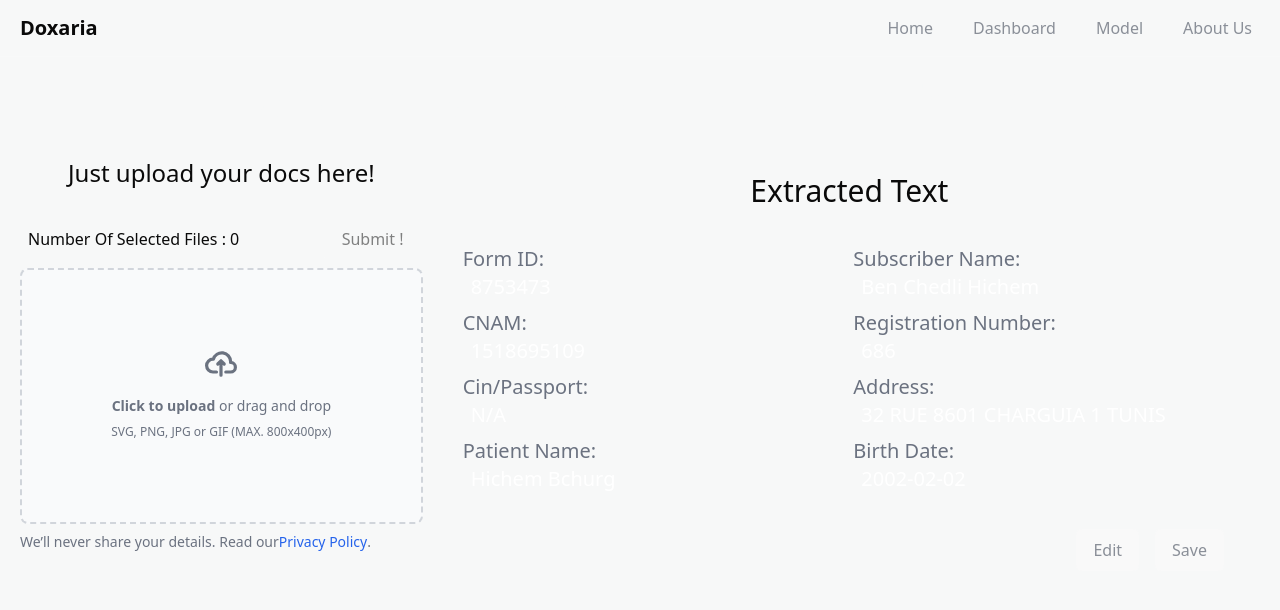
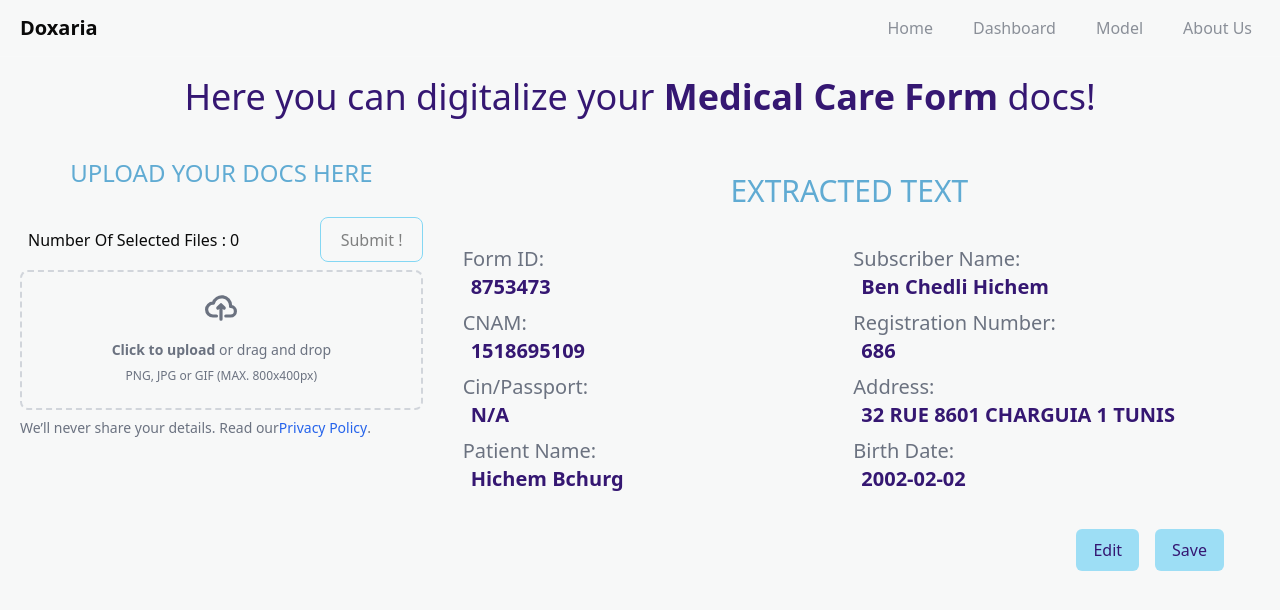
Before and after one commit to Youssef-Kharroubi/Dev-Elites, a React (Vite) app in the folder Doxaria-UI/: page /Medical-Form in a window 1280 px wide. Shown: the top 610 px of the page. Built offline with nearby package versions, Linux system fonts and the light colour scheme.

Commit message:
style: image will appear when uploaded + synchronize the whole page with new color palette

```diff
--- a/Doxaria-UI/src/components/sections/MedicalFormDataViewer.tsx
+++ b/Doxaria-UI/src/components/sections/MedicalFormDataViewer.tsx
@@ -34,7 +34,7 @@ export default function MedicalFormDataViewer({ data, onSave }: MedicalFormDataV
 
     return (
         <section className="container rounded-xl my-5 self-center">
-                <h3 className="flex justify-center text-3xl p-4">Extracted Text</h3>
+                <h3 className="flex justify-center text-3xl  p-4 text-secondary">EXTRACTED TEXT</h3>
                 <div className="grid grid-cols-2 py-4">
                         {[
                                 {label: "Form ID", key: "id_field"},
@@ -53,10 +53,10 @@ export default function MedicalFormDataViewer({ data, onSave }: MedicalFormDataV
                                             type="text"
                                             value={imageData[key as keyof MedicalCareExtractedData] || ""}
                                             onChange={(e) => handleChange(key as keyof MedicalCareExtractedData, e.target.value)}
-                                            className="text-xl mx-1 text-white bg-dark"
+                                            className="text-xl mx-1 font-bold text-primary bg-light"
                                         />
                                     ) : (
-                                        <p className="text-xl mx-2 text-white">
+                                        <p className="text-xl font-bold mx-2 text-primary">
                                                 {imageData[key as keyof MedicalCareExtractedData] || imageData[key as keyof MedicalCareExtractedData] === ""
                                                     ? imageData[key as keyof MedicalCareExtractedData]
                                                     : "N/A"}
@@ -71,13 +71,13 @@ export default function MedicalFormDataViewer({ data, onSave }: MedicalFormDataV
                             <>
                                     <button
                                         onClick={handleSave}
-                                        className="px-4 py-2 bg-green-500 text-white rounded hover:bg-green-600"
+                                        className="px-4   p-2 rounded-md hover:bg-cyan/20 hover:text-dark transition-colors ease-in-out duration-200 bg-cyan/40 text-primary  "
                                     >
                                             Save
                                     </button>
                                     <button
                                         onClick={handleCancel}
-                                        className="px-4 py-2 bg-red-500 text-white rounded hover:bg-red-600"
+                                        className="px-4   p-2 rounded-md hover:bg-cyan/20 hover:text-dark transition-colors ease-in-out duration-200 bg-cyan/40 text-primary  "
                                     >
                                             Cancel
                                     </button>
@@ -86,13 +86,13 @@ export default function MedicalFormDataViewer({ data, onSave }: MedicalFormDataV
                             <>
                                 <button
                                 onClick={() => setIsEditing(true)}
-                     className="px-4 text-content  p-2 rounded-md hover:bg-light/20 hover:text-light transition-colors ease-in-out duration-200 "
+                     className="px-4   p-2 rounded-md hover:bg-cyan/20 hover:text-dark transition-colors ease-in-out duration-200 bg-cyan/40 text-primary  "
                 >
                         Edit
                 </button>
                 <button
                     onClick={() => handleSave()}
-                    className="px-4 text-content  p-2 rounded-md hover:bg-light/20 hover:text-light transition-colors ease-in-out duration-200  "
+                    className="px-4   p-2 rounded-md hover:bg-cyan/20 hover:text-dark transition-colors ease-in-out duration-200 bg-cyan/40 text-primary   "
                 >
                         Save
                 </button>
--- a/Doxaria-UI/src/components/sections/MedicalModelForm.tsx
+++ b/Doxaria-UI/src/components/sections/MedicalModelForm.tsx
@@ -28,6 +28,7 @@ export default function MedicalModelForm (){
     const allowedFileTypes = ['image/png', 'image/jpeg', 'image/gif'];
     const [extractedData, setExtractedData] = useState<MedicalCareExtractedData | null>(null);
     const [saveStatus, setSaveStatus] = useState(null);
+    const [previewUrl, setPreviewUrl] = useState(null);
 
     const handleSaveData = async (data: MedicalCareExtractedData) => {
         if (!data.id_field || !data.matricule_cnam) {
@@ -50,7 +51,7 @@ export default function MedicalModelForm (){
             if (response.ok) {
                 setSaveStatus({
                     type: 'success',
-                    message: result.message || `Medical care data saved successfully`,
+                    message:  `Medical care data saved successfully`,
                 });
                 setExtractedData(data);
             } else {
@@ -78,6 +79,7 @@ export default function MedicalModelForm (){
         const formData = new FormData();
         formData.append('image', image);
        try{
+           setIsUploading(true);
            const response = await axios.post(API_CALL, formData,{
                headers: {
                    'Content-Type': 'multipart/form-data',
@@ -85,12 +87,12 @@ export default function MedicalModelForm (){
            });
            const jsonString = response.data.replace(/(\w+)(?=:)/g, '"$1"');
            const parsedData: MedicalCareExtractedData = JSON.parse(jsonString);
-           console.log('Parsed data:', parsedData);
-
            setExtractedData(parsedData);
        }catch(error){
            console.error('Error sending image:', error);
            throw error;
+       }finally {
+           setIsUploading(false);
        }
     }
     const onFileChange = async (event: React.ChangeEvent<HTMLInputElement>) => {
@@ -102,7 +104,8 @@ export default function MedicalModelForm (){
             setSelectedFile(null);
             return;
         }
-
+        const url = URL.createObjectURL(files[0]);
+        setPreviewUrl(url);
         let allowed = true;
         for (let i = 0; i < files.length; i++) {
             if (!allowedFileTypes.includes(files[i].type)) {
@@ -163,16 +166,16 @@ export default function MedicalModelForm (){
     return (
         <section className="container">
             <div className="flex justify-center items-center my-5">
-                <h1 className="text-4xl text-light ">Here you can digitalize your <span className="font-bold">Medical Care Form </span> docs!</h1>
+                <h1 className="text-4xl text-primary ">Here you can digitalize your <span className="font-bold">Medical Care Form </span> docs!</h1>
             </div>
             <div className="grid grid-cols-3 gap-4">
                 <div className="col-span-1">
-                    <h3 className=" flex justify-center items-center text-2xl my-5 ">Just upload your docs here!</h3>
+                    <h3 className=" flex justify-center items-center text-2xl my-5 content-center text-secondary">UPLOAD YOUR DOCS HERE</h3>
                     {error && (
                         <div className="text-red-500 text-center mb-4">{error}</div>
                     )}
                     {isUploading && (
-                        <div className="text-white text-center mb-4">Uploading...</div>
+                        <div className="text-primary text-center mb-4">Uploading...</div>
                     )}
                     <div className="flex justify-between">
                         <h3 className="m-2 place-content-center">Number Of Selected Files : {numberOfFiles} </h3>
@@ -180,8 +183,8 @@ export default function MedicalModelForm (){
                             <button type="button" name="submit" id="submit"
                                     disabled={!enableSubmit}
                                     onClick={submitImage}
-                                    className={`my-2 bg-light/10 border-0 ${
-                                        enableSubmit ? 'hover:bg-light/30' : 'opacity-50 cursor-not-allowed'
+                                    className={`my-2 bg-light/10  border-1 border-cyan ${
+                                        enableSubmit ? 'hover:bg-primary/30 hover:border-primary' : 'opacity-50 cursor-not-allowed'
                                     }`}>Submit !
                             </button>
 
@@ -189,26 +192,54 @@ export default function MedicalModelForm (){
                     </div>
 
 
-                    <div className="flex items-center justify-center w-full ">
-                        <label htmlFor="dropzone-file"
-                               className="flex flex-col items-center justify-center w-full h-64 border-2 border-gray-300 border-dashed rounded-lg cursor-pointer bg-gray-50 dark:hover:bg-gray-800 dark:bg-gray-700 hover:bg-gray-100 dark:border-gray-600 dark:hover:border-gray-500 dark:hover:bg-gray-600">
-                            <div className="flex flex-col items-center justify-center pt-5 pb-6">
-                                <svg className="w-8 h-8 mb-4 text-gray-500 dark:text-gray-400" aria-hidden="true"
-                                     xmlns="http://www.w3.org/2000/svg" fill="none" viewBox="0 0 20 16">
-                                    <path stroke="currentColor" stroke-linecap="round" stroke-linejoin="round"
-                                          stroke-width="2"
-                                          d="M13 13h3a3 3 0 0 0 0-6h-.025A5.56 5.56 0 0 0 16 6.5 5.5 5.5 0 0 0 5.207 5.021C5.137 5.017 5.071 5 5 5a4 4 0 0 0 0 8h2.167M10 15V6m0 0L8 8m2-2 2 2"/>
-                                </svg>
-                                <p className="mb-2 text-sm text-gray-500 dark:text-gray-400"><span
-                                    className="font-semibold">Click to upload</span> or drag and drop</p>
-                                <p className="text-xs text-gray-500 dark:text-gray-400">SVG, PNG, JPG or GIF (MAX.
-                                    800x400px)</p>
-                            </div>
-                            <input id="dropzone-file" type="file" onChange={onFileChange}
-                                   className="hidden" accept="image/png,image/jpeg,image/gif"
-                                   disabled={isUploading} multiple/>
+                    <div className="flex items-center justify-center w-full">
+                        <label
+                            htmlFor="dropzone-file"
+                            className="flex flex-col items-center justify-center w-full h-full border-2 border-gray-300 border-dashed rounded-lg cursor-pointer dark:bg-light/40 hover:bg-gray-100 dark:border-gray-400 dark:hover:border-gray-400 dark:hover:bg-gray-200"
+                        >
+                            {previewUrl ? (
+                                <img
+                                    src={previewUrl}
+                                    alt="Uploaded preview"
+                                    className="max-h-full max-w-full object-contain p-2"
+                                />
+                            ) : (
+                                <div className="flex flex-col items-center justify-center pt-5 pb-6">
+                                    <svg
+                                        className="w-8 h-8 mb-4 text-gray-500 dark:text-gray-400"
+                                        aria-hidden="true"
+                                        xmlns="http://www.w3.org/2000/svg"
+                                        fill="none"
+                                        viewBox="0 0 20 16"
+                                    >
+                                        <path
+                                            stroke="currentColor"
+                                            stroke-linecap="round"
+                                            stroke-linejoin="round"
+                                            stroke-width="2"
+                                            d="M13 13h3a3 3 0 0 0 0-6h-.025A5.56 5.56 0 0 0 16 6.5 5.5 5.5 0 0 0 5.207 5.021C5.137 5.017 5.071 5 5 5a4 4 0 0 0 0 8h2.167M10 15V6m0 0L8 8m2-2 2 2"
+                                        />
+                                    </svg>
+                                    <p className="mb-2 text-sm text-gray-500 dark:text-gray-400">
+                                        <span className="font-semibold">Click to upload</span> or drag and drop
+                                    </p>
+                                    <p className="text-xs text-gray-500 dark:text-gray-400">
+                                        PNG, JPG or GIF (MAX. 800x400px)
+                                    </p>
+                                </div>
+                            )}
+                            <input
+                                id="dropzone-file"
+                                type="file"
+                                className="hidden"
+                                accept="image/png,image/jpeg,image/gif"
+                                onChange={onFileChange}
+                                disabled={isUploading}
+                                multiple
+                            />
                         </label>
                     </div>
+
 
                     <p id="helper-text-explanation" className="mt-2 text-sm text-gray-500 dark:text-gray-400">We’ll
                         never share your details. Read our
@@ -220,14 +251,18 @@ export default function MedicalModelForm (){
 
                 </div>
 
-                <div className="col-span-2 self-center"><MedicalFormDataViewer key={JSON.stringify(extractedData)} data={extractedData || exampleData} onSave={handleSaveData} /></div>
+                <div className="col-span-2 self-center"><MedicalFormDataViewer key={JSON.stringify(extractedData)}
+                                                                               data={extractedData || exampleData}
+                                                                               onSave={handleSaveData}/>
+                </div>
+
+            </div>
+            <div>
                 {saveStatus && (
-                    <div style={{ color: saveStatus.type === 'success' ? 'green' : 'red' }}>
+                    <div style={{color: saveStatus.type === 'success' ? 'green' : 'red'}}>
                         {saveStatus.message}
                     </div>
                 )}
-            </div>
-            <div>
                 {fileType && insuranceCompany.length > 0 && (
                     <div className="text-green-500 text-center mb-4 font-bold text-2xl">
                         <span className="text-white">Your Files Contains : </span> {fileType} <br/>
--- a/Doxaria-UI/src/components/sections/PrescriptionDataViewer.tsx
+++ b/Doxaria-UI/src/components/sections/PrescriptionDataViewer.tsx
@@ -46,7 +46,7 @@ export default function PrescriptionDataViewer({ data, onSave }: PrescriptionDat
 
     return (
         <section className="container rounded-xl my-5 self-center">
-            <h3 className="flex justify-center text-3xl  p-4">Extracted Text</h3>
+            <h3 className="flex justify-center text-3xl  p-4 text-secondary">EXTRACTED TEXT</h3>
             <div className="grid grid-cols-2 py-4">
         <span className=" justify-start p-1 text-xl text-gray-500">
           Patient Name:{" "}
@@ -55,10 +55,10 @@ export default function PrescriptionDataViewer({ data, onSave }: PrescriptionDat
                     type="text"
                     value={imageData.name}
                     onChange={(e) => handleChange("name", e.target.value)}
-                    className="text-xl mx-1 text-white bg-dark "
+                    className="text-xl mx-1 font-bold text-primary bg-light  "
                 />
             ) : (
-                <p className="text-xl font-bold mx-2 text-white">{imageData.name}</p>
+                <p className="text-xl font-bold mx-2 text-primary">{imageData.name}</p>
             )}
         </span>
                 <span className=" justify-center p-1 text-xl text-gray-500 ">
@@ -68,23 +68,23 @@ export default function PrescriptionDataViewer({ data, onSave }: PrescriptionDat
                             type="text"
                             value={imageData.drName}
                             onChange={(e) => handleChange("drName", e.target.value)}
-                            className="text-xl mx-1 text-white bg-dark rounded "
+                            className="text-xl mx-1 font-bold text-primary bg-light  rounded "
                         />
                     ) : (
-                        <p className="text-xl font-bold mx-2 text-white">{imageData.drName}</p>
+                        <p className="text-xl font-bold mx-2 text-primary">{imageData.drName}</p>
                     )}
         </span>
-                <span className="justify-center p-1 text-xl text-gray-500">
+                <span className="justify-center  p-1 text-xl text-gray-500">
     Medicines:{" "}
                     {isEditing ? (
                         <textarea
                             value={imageData.medicines || ""}
                             onChange={(e) => handleChange("medicines", e.target.value)}
-                            className="text-xl mx-1 text-white bg-dark rounded p-1 w-full min-h-[100px] resize-y"
+                            className="text-xl mx-1 font-bold text-primary  rounded bg-light p-1 w-full min-h-[100px] resize-y"
                             placeholder="Enter medicines (comma-separated)"
                         />
                     ) : (
-                        <ul className="text-xl font-bold mx-2 text-white">
+                        <ul className="text-xl font-bold mx-2 text-primary">
                             {imageData.medicines ? (
                                 imageData.medicines.split(", ").map((medicine, index) => (
                                     <li key={index}>{medicine}</li>
@@ -101,13 +101,13 @@ export default function PrescriptionDataViewer({ data, onSave }: PrescriptionDat
                     <>
                         <button
                             onClick={handleSave}
-                            className="px-4 py-2 bg-green-500 text-white rounded hover:bg-green-600"
+                            className="px-4   p-2 rounded-md hover:bg-cyan/20 hover:text-dark transition-colors ease-in-out duration-200 bg-cyan/40 text-primary  "
                         >
                             Save
                         </button>
                         <button
                             onClick={handleCancel}
-                            className="px-4 py-2 bg-red-500 text-white rounded hover:bg-red-600"
+                            className="px-4   p-2 rounded-md hover:bg-cyan/20 hover:text-dark transition-colors ease-in-out duration-200 bg-cyan/40 text-primary   "
                         >
                             Cancel
                         </button>
@@ -116,13 +116,13 @@ export default function PrescriptionDataViewer({ data, onSave }: PrescriptionDat
                     <>
                         <button
                             onClick={() => setIsEditing(true)}
-                            className="px-4 text-content  p-2 rounded-md hover:bg-light/20 hover:text-light transition-colors ease-in-out duration-200  "
+                            className="px-4   p-2 rounded-md hover:bg-cyan/20 hover:text-dark transition-colors ease-in-out duration-200 bg-cyan/40 text-primary   "
                         >
                             Edit
                         </button>
                         <button
                             onClick={() => handleSave()}
-                            className="px-4 text-content  p-2 rounded-md hover:bg-light/20 hover:text-light transition-colors ease-in-out duration-200  "
+                            className="px-4   p-2 rounded-md hover:bg-cyan/20 hover:text-dark transition-colors ease-in-out duration-200 bg-cyan/40 text-primary  "
                         >
                             Save
                         </button>
--- a/Doxaria-UI/src/components/sections/PrescriptionModelForm.tsx
+++ b/Doxaria-UI/src/components/sections/PrescriptionModelForm.tsx
@@ -1,4 +1,4 @@
-import { useState } from "react";
+import {useEffect, useState} from "react";
 import axios from "axios";
 import PrescriptionDataViewer from "./PrescriptionDataViewer.tsx";
 import PrescriptionExtractedData from "../../models/PrescriptionExtractedData.ts";
@@ -19,11 +19,11 @@ export default function PrescriptionModelForm() {
     const [numberOfFiles, setNumberOfFiles] = useState(0);
     const [error, setError] = useState<string | null>(null);
     const [isUploading, setIsUploading] = useState(false);
-    const [enableSubmit, setEnableSubmit] = useState(true);
+    const [enableSubmit, setEnableSubmit] = useState<boolean>(false);
     const allowedFileTypes = ['image/png', 'image/jpeg', 'image/gif'];
     const [extractedData, setExtractedData] = useState<PrescriptionExtractedData | null>(null);
     const [saveStatus, setSaveStatus] = useState(null);
-
+    const [previewUrl, setPreviewUrl] = useState(null);
 
 
 
@@ -50,7 +50,7 @@ export default function PrescriptionModelForm() {
 
             const result = await response.json();
             if (response.ok) {
-                setSaveStatus({ type: 'success', message: result.message });
+                setSaveStatus({ type: 'success', message: "Prescription data saved successfully" });
                 setExtractedData({
                     name: data.name,
                     drName: data.drName,
@@ -113,7 +113,8 @@ export default function PrescriptionModelForm() {
             setSelectedFile([]);
             return;
         }
-
+        const url = URL.createObjectURL(files[0]);
+        setPreviewUrl(url);
         let allowed = true;
         for (let i = 0; i < files.length; i++) {
             if (!allowedFileTypes.includes(files[i].type)) {
@@ -122,6 +123,7 @@ export default function PrescriptionModelForm() {
                 break;
             }
         }
+        setEnableSubmit(allowed);
 
         if (allowed) {
             setSelectedFile(Array.from(files));
@@ -132,7 +134,13 @@ export default function PrescriptionModelForm() {
             setError('Please select a valid file type (PNG, JPG, or GIF)');
         }
     };
-
+    useEffect(() => {
+        return () => {
+            if (previewUrl) {
+                URL.revokeObjectURL(previewUrl);
+            }
+        };
+    }, [previewUrl]);
     const onFileUpload = async (files: FileList | null) => {
         const API_URL = import.meta.env.VITE_CLASSIFICATION_API_ENDPOINT;
         if (!files || files.length === 0) {
@@ -176,11 +184,11 @@ export default function PrescriptionModelForm() {
     return (
         <section className="container">
             <div className="flex justify-center items-center my-5">
-                <h1 className="text-4xl text-light">Here you can digitalize your Prescription docs!</h1>
+                <h1 className="text-4xl text-primary">Here you can digitalize your Prescription docs!</h1>
             </div>
             <div className="grid grid-cols-2 gap-4">
                 <div>
-                    <h3 className="flex justify-center items-center text-2xl my-5">Just upload your docs here!</h3>
+                    <h3 className="flex justify-center items-center text-2xl my-5 content-center text-secondary"> UPLOAD YOUR DOCS HERE</h3>
                     {error && (
                         <div className="text-red-500 text-center mb-4">{error}</div>
                     )}
@@ -197,8 +205,8 @@ export default function PrescriptionModelForm() {
                                 id="submit"
                                 disabled={!enableSubmit}
                                 onClick={extractPrescription}
-                                className={`my-2 bg-light/10 border-0 ${
-                                    enableSubmit ? 'hover:bg-light/30' : 'opacity-50 cursor-not-allowed'
+                                className={`my-2 bg-light/10  border-1 border-cyan ${
+                                    enableSubmit ? 'hover:bg-primary/30 hover:border-primary' : 'opacity-50 cursor-not-allowed'
                                 }`}
                             >
                                 Submit!
@@ -208,8 +216,15 @@ export default function PrescriptionModelForm() {
                     <div className="flex items-center justify-center w-full">
                         <label
                             htmlFor="dropzone-file"
-                            className="flex flex-col items-center justify-center w-full h-64 border-2 border-gray-300 border-dashed rounded-lg cursor-pointer bg-gray-50 dark:hover:bg-gray-800 dark:bg-gray-700 hover:bg-gray-100 dark:border-gray-600 dark:hover:border-gray-500 dark:hover:bg-gray-600"
+                            className="flex flex-col items-center justify-center w-full h-full border-2 border-gray-300 border-dashed rounded-lg cursor-pointer dark:bg-light/40 hover:bg-gray-100 dark:border-gray-400 dark:hover:border-gray-400 dark:hover:bg-gray-200"
                         >
+                            {previewUrl ? (
+                                <img
+                                    src={previewUrl}
+                                    alt="Uploaded preview"
+                                    className="max-h-full max-w-full object-contain p-2"
+                                />
+                            ) : (
                                 <div className="flex flex-col items-center justify-center pt-5 pb-6">
                                     <svg
                                         className="w-8 h-8 mb-4 text-gray-500 dark:text-gray-400"
@@ -233,6 +248,7 @@ export default function PrescriptionModelForm() {
                                         PNG, JPG or GIF (MAX. 800x400px)
                                     </p>
                                 </div>
+                            )}
                             <input
                                 id="dropzone-file"
                                 type="file"
```
Lines whose indentation alone changed are shown as unchanged.
